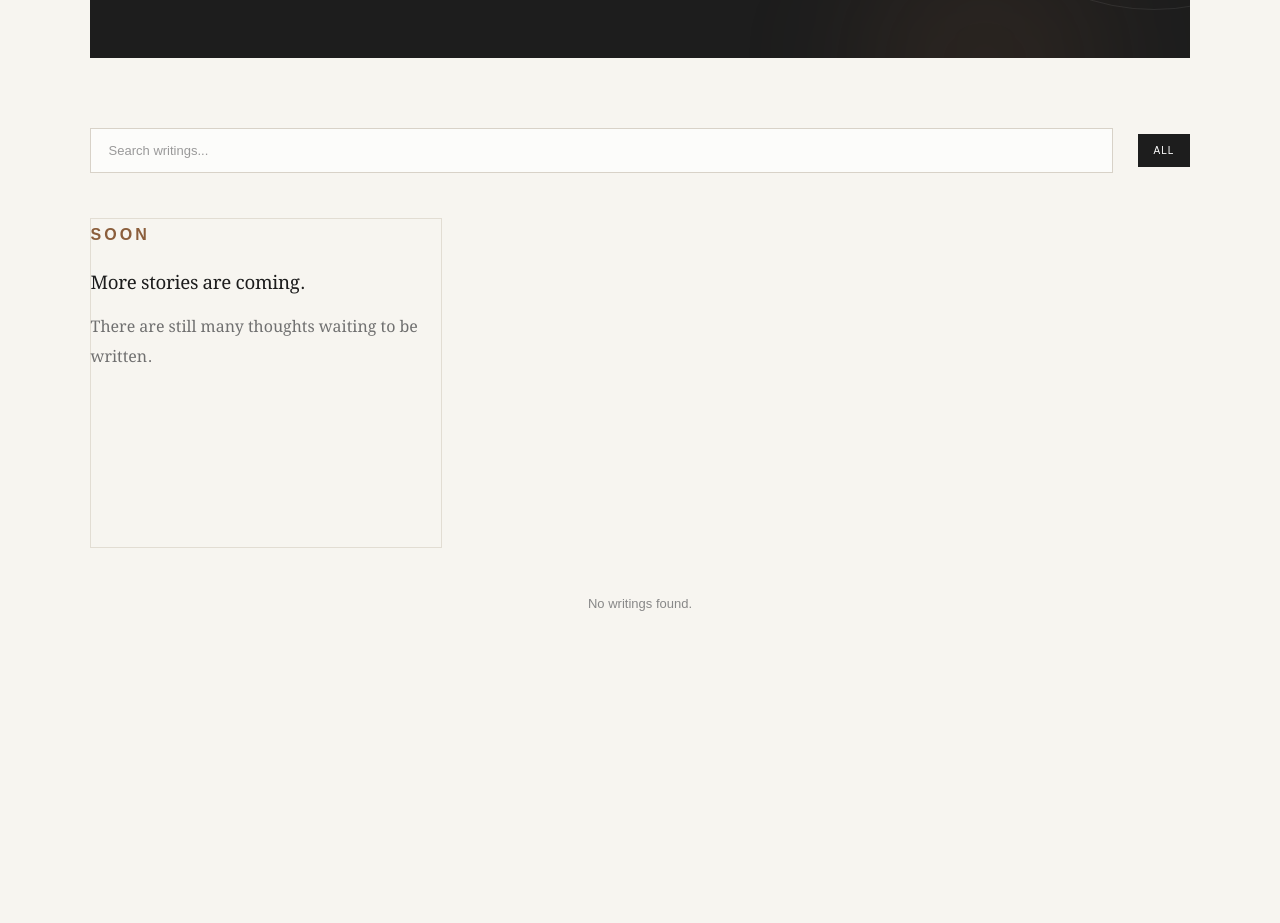
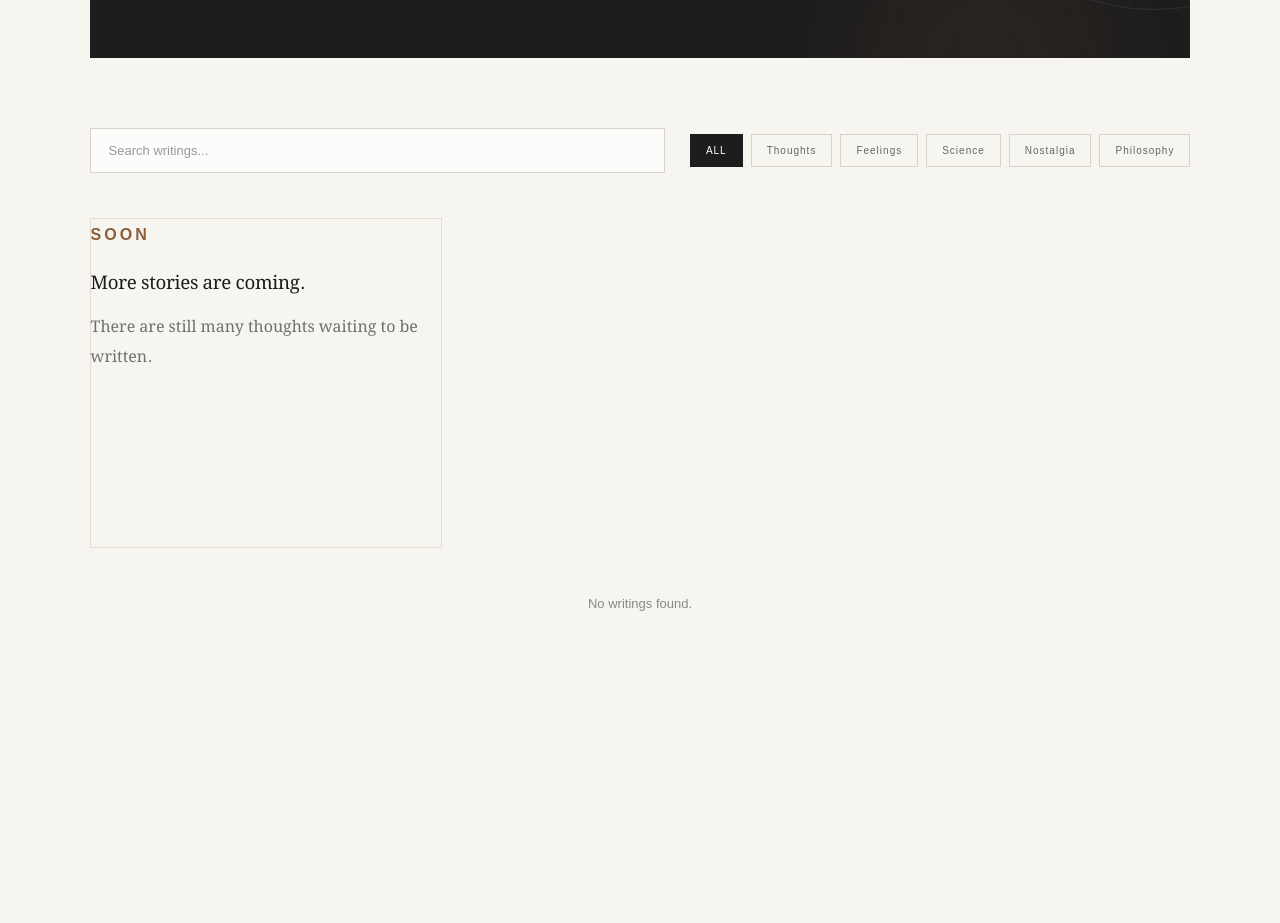
Before and after one commit to DhruBohemian/DhruBohemian.github.io, a plain HTML site: page index.html in a window 1280 px wide. Shown: the part 1360-2283 px from the top of the page. Drawn offline with Linux system fonts and the light colour scheme; no server answers.

Commit message:
Update index.html

```diff
--- a/index.html
+++ b/index.html
@@ -458,23 +458,22 @@ try {
        CATEGORY FILTERS
     ========================= */
 
+
+/* =========================
+   CATEGORY FILTERS
+========================= */
+
 const categories = [
-
-        ...new Set(
-
-            writings
-                .map(writing => writing.category)
-                .filter(Boolean)
-
-        )
-
+    "Thoughts",
+    "Feelings",
+    "Science",
+    "Nostalgia",
+    "Philosophy"
 ];
-
 
 categories.forEach(category => {
 
-        const button =
-            document.createElement("button");
+    const button = document.createElement("button");
 
     button.className = "filter-btn";
 
```
Lines whose indentation alone changed are shown as unchanged.
